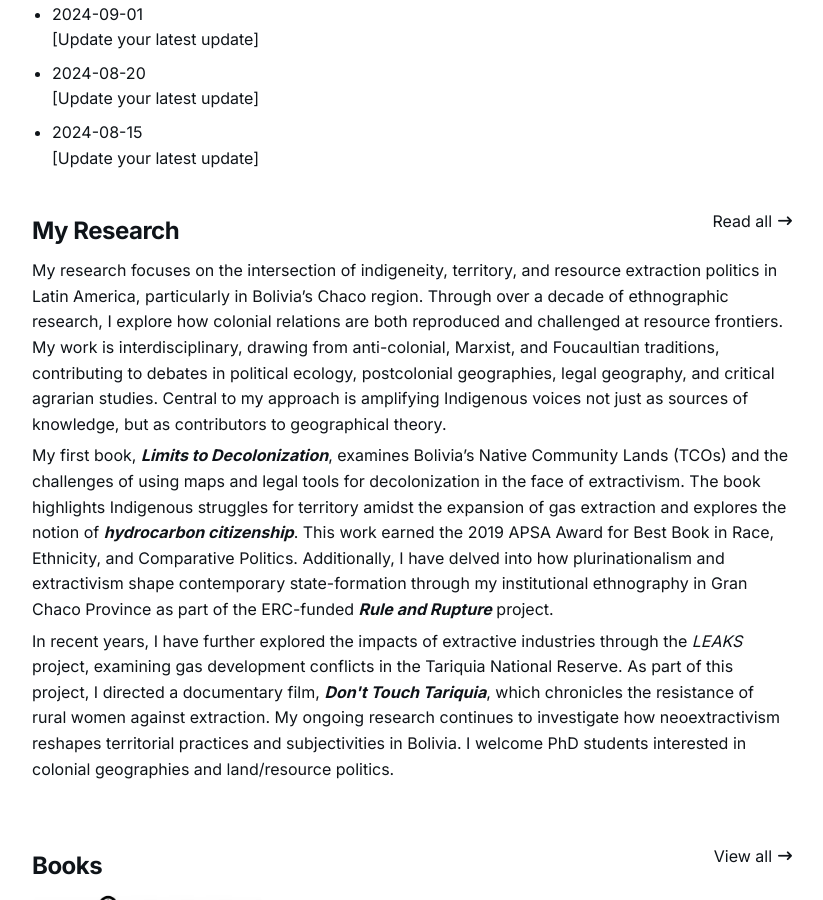
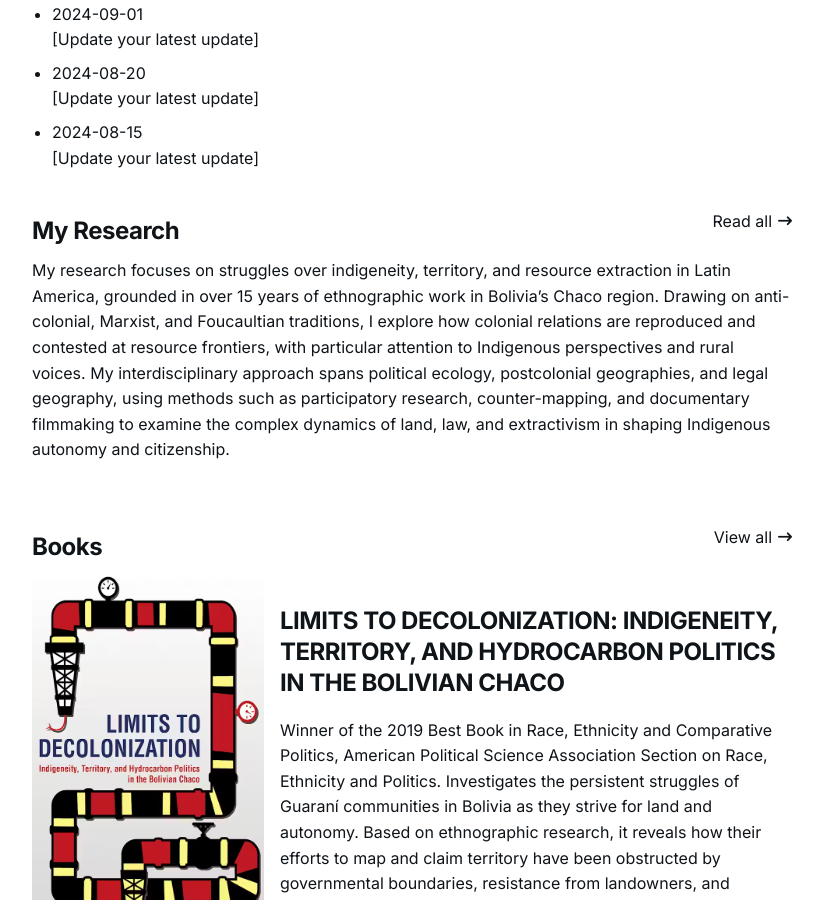
Before and after one commit to RelevantResearch/penelopeanthias, a Jekyll site: the page built from index.html, in a window 1280 px wide and 900 px high, scrolled down 870 px. Shown: the whole window, without its empty margins (228-1051 px from the left). Built offline with Jekyll 4.4.1, drawn with Linux system fonts in a browser that asks for light colours.

Commit message:
Replace research text on homepage with this paragraph

```diff
--- a/_includes/section-research.html
+++ b/_includes/section-research.html
@@ -17,10 +17,7 @@
           </div>
           <p class="section__description">{{ site.data.settings.research.research_description }}</p>
           <div class="research-content">
-            <p>My research focuses on the intersection of indigeneity, territory, and resource extraction politics in Latin America, particularly in Bolivia’s Chaco region. Through over a decade of ethnographic research, I explore how colonial relations are both reproduced and challenged at resource frontiers. My work is interdisciplinary, drawing from anti-colonial, Marxist, and Foucaultian traditions, contributing to debates in political ecology, postcolonial geographies, legal geography, and critical agrarian studies. Central to my approach is amplifying Indigenous voices not just as sources of knowledge, but as contributors to geographical theory.</p>
-            <p>My first book, <b><i>Limits to Decolonization</i></b>, examines Bolivia’s Native Community Lands (TCOs) and the challenges of using maps and legal tools for decolonization in the face of extractivism. The book highlights Indigenous struggles for territory amidst the expansion of gas extraction and explores the notion of <b><i>hydrocarbon citizenship</i></b>. This work earned the 2019 APSA Award for Best Book in Race, Ethnicity, and Comparative Politics. Additionally, I have delved into how plurinationalism and extractivism shape contemporary state-formation through my institutional ethnography in Gran Chaco Province as part of the ERC-funded <b><i>Rule and Rupture</i></b> project.</p>
-            <p>In recent years, I have further explored the impacts of extractive industries through the <i>LEAKS</i> project, examining gas development conflicts in the Tariquia National Reserve. As part of this project, I directed a documentary film, <b><i>Don't Touch Tariquia</i></b>, which chronicles the resistance of rural women against extraction. My ongoing research continues to investigate how neoextractivism reshapes territorial practices and subjectivities in Bolivia. I welcome PhD students interested in colonial geographies and land/resource politics.</p>
-
+              <p>My research focuses on struggles over indigeneity, territory, and resource extraction in Latin America, grounded in over 15 years of ethnographic work in Bolivia’s Chaco region. Drawing on anti-colonial, Marxist, and Foucaultian traditions, I explore how colonial relations are reproduced and contested at resource frontiers, with particular attention to Indigenous perspectives and rural voices. My interdisciplinary approach spans political ecology, postcolonial geographies, and legal geography, using methods such as participatory research, counter-mapping, and documentary filmmaking to examine the complex dynamics of land, law, and extractivism in shaping Indigenous autonomy and citizenship.</p>
           </div>
         </div>
       </div>
```
